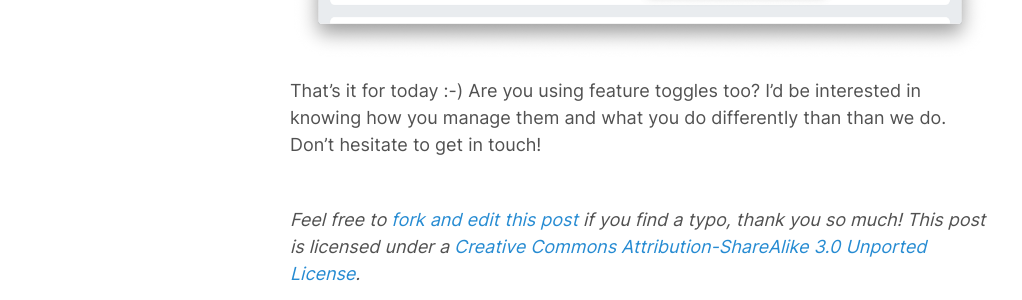
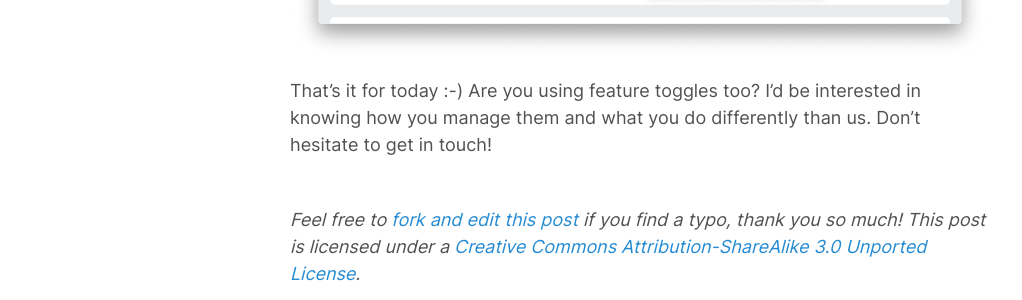
Before and after one commit to willdurand/willdurand.github.io, a Jekyll site: the page built from _posts/2020-09-22-feature-flags-in-real-life.md, in a window 1280 px wide and 900 px high, scrolled down 3636 px. Shown: the part 180-480 px from the top of the window, without its empty margins (0-1022 px from the left). Built offline with Jekyll 4.4.1, drawn with Linux system fonts in a browser that asks for light colours.

Commit message:
Update 2020-09-22-feature-flags-in-real-life.md

```diff
--- a/_posts/2020-09-22-feature-flags-in-real-life.md
+++ b/_posts/2020-09-22-feature-flags-in-real-life.md
@@ -164,5 +164,5 @@ environments:
 ![Screenshot of the amo-info Firefox extension](/images/posts/2020/09/amo-info.png)
 
 That's it for today :-) Are you using feature toggles too? I'd be interested in
-knowing how you manage them and what you do differently than than we do. Don't
+knowing how you manage them and what you do differently than us. Don't
 hesitate to get in touch!
```
